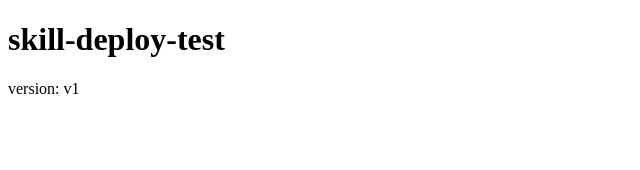
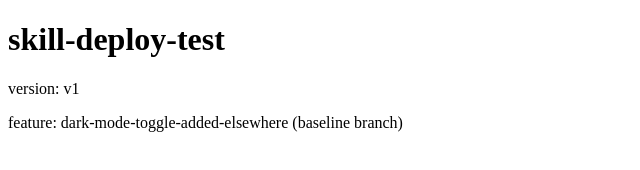
Before and after one commit to alifina-lin/skill-deploy-test, a plain HTML site: page index.html in a window 1280 px wide. Shown: the whole page, without its empty margins (0-640 px from the left). Drawn offline with Linux system fonts and the light colour scheme.

Commit message:
Simulate another machine's feature commit (baseline branch)

```diff
--- a/index.html
+++ b/index.html
@@ -4,5 +4,6 @@
 <body>
 <h1>skill-deploy-test</h1>
 <p>version: v1</p>
+<p id="feature-marker">feature: dark-mode-toggle-added-elsewhere (baseline branch)</p>
 </body>
 </html>
```
